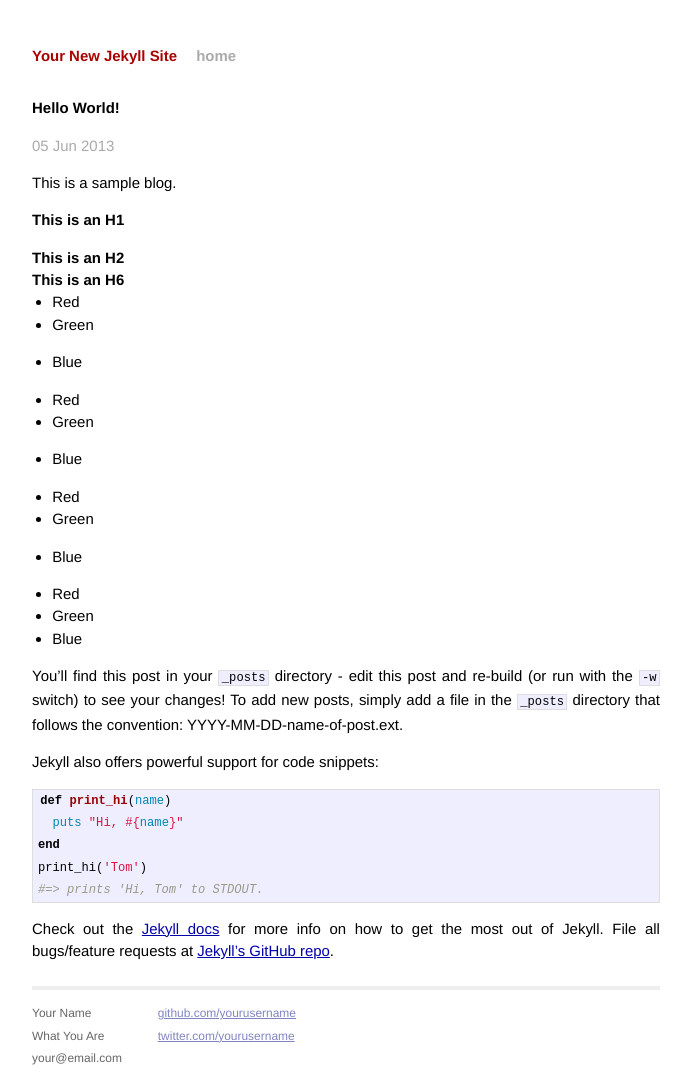
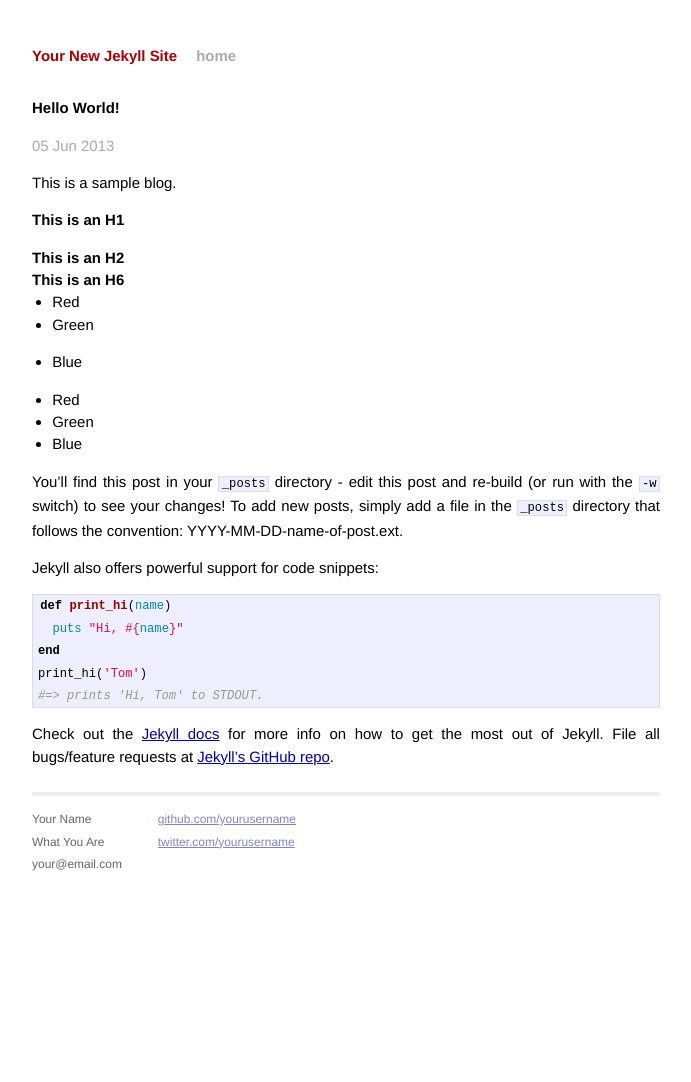
Before and after one commit to along/along.github.com, a Jekyll site: the page built from _posts/2013-06-05-hello-world.markdown, in a window 1280 px wide. Shown: the whole page, without its empty margins (294-985 px from the left). Built offline with Jekyll 4.4.1, drawn with Linux system fonts in a browser that asks for light colours; after the commit the page ends 945 px from its top, so only the background shows below that.

Commit message:
first post

```diff
--- a/_posts/2013-06-05-hello-world.markdown
+++ b/_posts/2013-06-05-hello-world.markdown
@@ -17,17 +17,10 @@ This is a sample blog.
 *   Green
 *   Blue
 
-*	Red
-*	Green
-*	Blue
-
 * Red
 * Green
 * Blue
 
-*	Red
-*	Green
-*	Blue
 
 You'll find this post in your `_posts` directory - edit this post and re-build (or run with the `-w` switch) to see your changes!
 To add new posts, simply add a file in the `_posts` directory that follows the convention: YYYY-MM-DD-name-of-post.ext.
```
